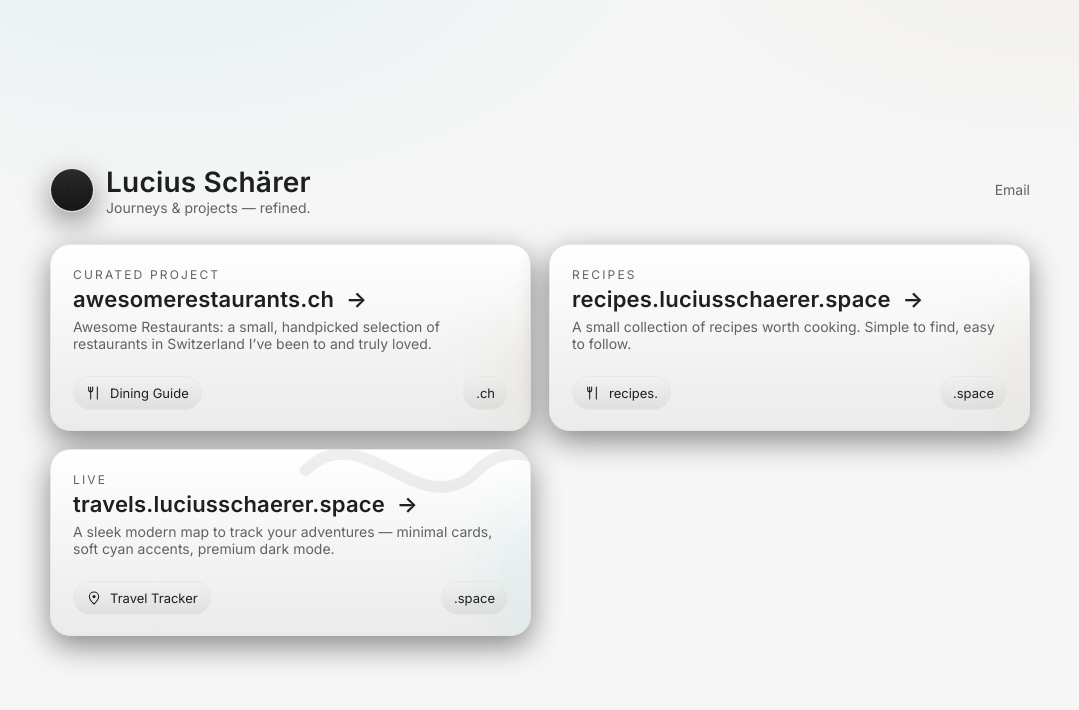
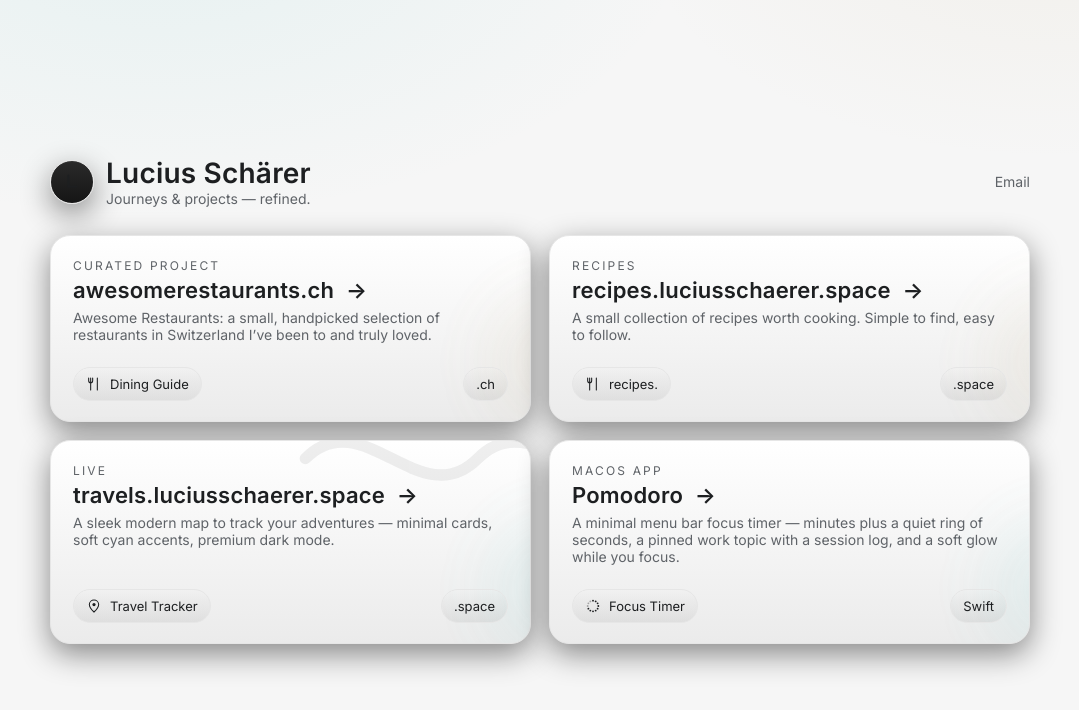
Before and after one commit to lschaer/.space, a plain HTML site: page index.html in a window 1280 px wide. Shown: the whole page, without its empty margins (100-1179 px from the left). Drawn offline with Linux system fonts and the light colour scheme.

Commit message:
Add Pomodoro macOS app to project cards
Co-Authored-By: Claude Opus 5.5 <noreply@anthropic.com>

```diff
--- a/index.html
+++ b/index.html
@@ -158,6 +158,22 @@
           <span class="chip" aria-hidden="true">.space</span>
         </div>
       </a>
+      <!-- Pomodoro -->
+      <a class="card" href="https://github.com/lschaer/pomodoro" target="_blank" rel="noopener" aria-label="Open the Pomodoro app on GitHub in a new tab">
+        <div>
+          <div class="eyebrow">macOS App</div>
+          <div class="title">Pomodoro <span class="arrow" aria-hidden="true">→</span></div>
+          <p class="desc">A minimal menu bar focus timer — minutes plus a quiet ring of seconds, a pinned work topic with a session log, and a soft glow while you focus.</p>
+        </div>
+        <div class="footer">
+          <span class="chip" aria-hidden="true">
+            <!-- 12-dot seconds ring, like the app icon -->
+            <svg viewBox="0 0 24 24" xmlns="http://www.w3.org/2000/svg" fill="currentColor"><circle cx="12" cy="4" r="1.4"/><circle cx="16" cy="5.07" r="1.4"/><circle cx="18.93" cy="8" r="1.4"/><circle cx="20" cy="12" r="1.4"/><circle cx="18.93" cy="16" r="1.4"/><circle cx="16" cy="18.93" r="1.4"/><circle cx="12" cy="20" r="1.4"/><circle cx="8" cy="18.93" r="1.4"/><circle cx="5.07" cy="16" r="1.4"/><circle cx="4" cy="12" r="1.4" opacity=".35"/><circle cx="5.07" cy="8" r="1.4" opacity=".35"/><circle cx="8" cy="5.07" r="1.4" opacity=".35"/></svg>
+            Focus Timer
+          </span>
+          <span class="chip" aria-hidden="true">Swift</span>
+        </div>
+      </a>
     </section>
   </main>
 </body>
```
